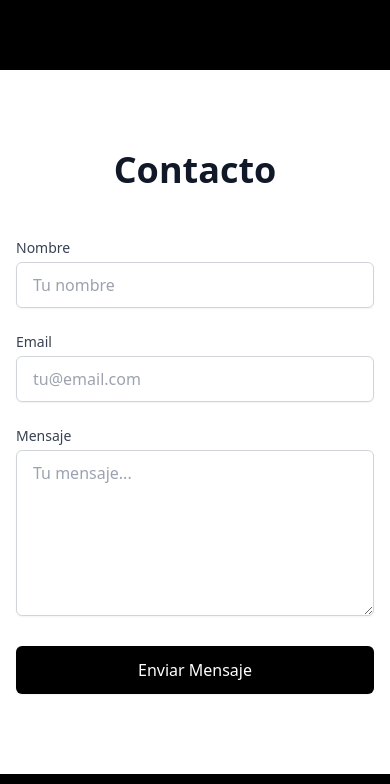
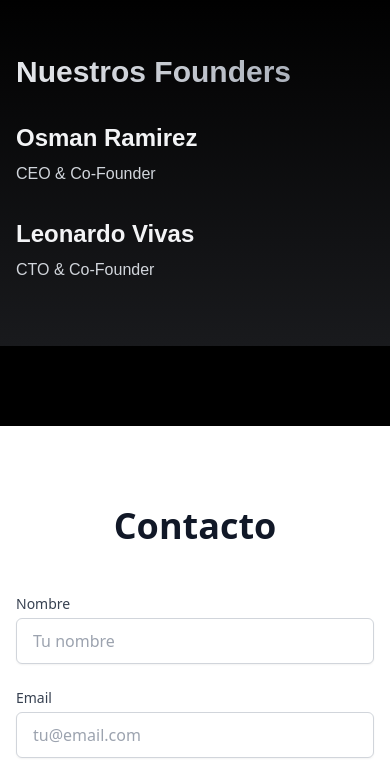
Before and after one commit to OZVE/GYOTechnologiesWeb, a React (Vite) app: page / in a window 390 px wide. Shown: the part 10479-11263 px from the top of the page. Built offline with nearby package versions, Linux system fonts and the light colour scheme.

Commit message:
founders section

```diff
--- a/src/App.tsx
+++ b/src/App.tsx
@@ -241,7 +241,7 @@ function App() {
                   <div className="flex justify-between items-center">
                     <div className="flex items-center gap-3">
                       <img src="/gyo-banner.png" alt="GYO Technologies" className="h-12" />
-                      <span className="text-xl text-transparent font-bold bg-clip-text bg-gradient-to-r from-gray-200 to-gray-400">GYO TECHNOLOGIES</span>
+                      <span className="text-xl text-transparent font-boldgit aad bg-clip-text bg-gradient-to-r from-gray-200 to-gray-400">GYO TECHNOLOGIES</span>
                     </div>
                     <div className="flex items-center gap-6">
                       <div className="flex items-center gap-2">
@@ -560,6 +560,26 @@ function App() {
               </div>
             </section>
 
+            {/* Sección Founders */}
+            <section className="w-full py-16 bg-gradient-to-b from-black to-[#191A1D]">
+              <div className="max-w-6xl mx-auto px-4">
+                <h2 className="font-instrument text-3xl md:text-5xl font-bold mb-8 text-transparent bg-clip-text bg-gradient-to-r from-gray-200 to-gray-400">
+                  Nuestros Founders
+                </h2>
+                <div className="flex flex-col md:flex-row gap-8">
+                  <div className="flex-1">
+                    <h3 className="font-instrument text-2xl font-bold text-gray-100 mb-2">Osman Ramirez</h3>
+                    <p className="font-instrument text-gray-300">CEO & Co-Founder</p>
+                  </div>
+                  <div className="flex-1">
+                    <h3 className="font-instrument text-2xl font-bold text-gray-100 mb-2">Leonardo Vivas</h3>
+                    <p className="font-instrument text-gray-300">CTO & Co-Founder</p>
+                  </div>
+                </div>
+              </div>
+            </section>
+            {/* Fin sección Founders */}
+
             {/* Contact Section */}
             <motion.section
               initial={{ opacity: 0 }}
```
